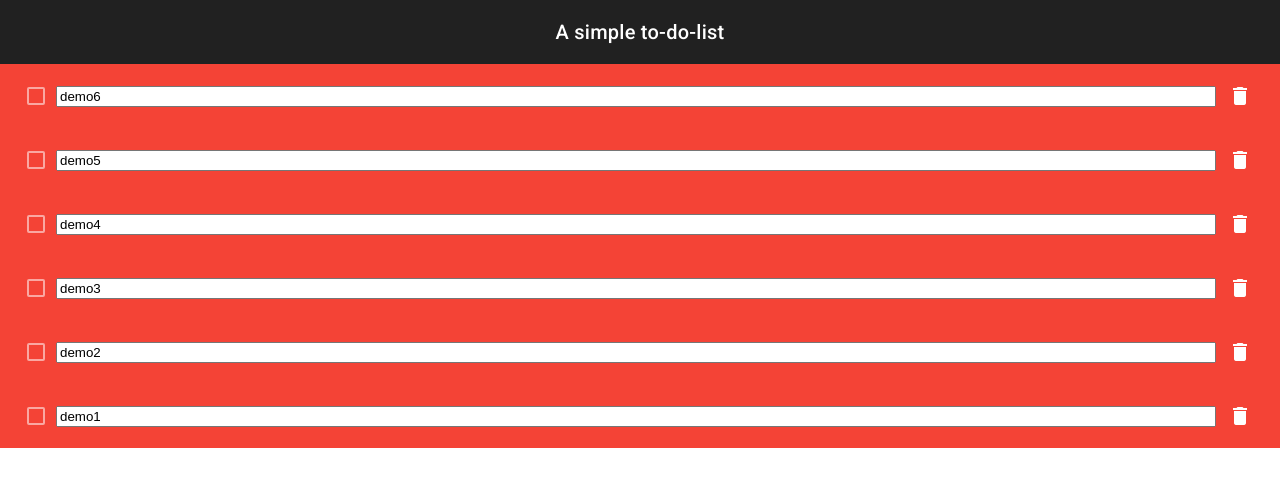
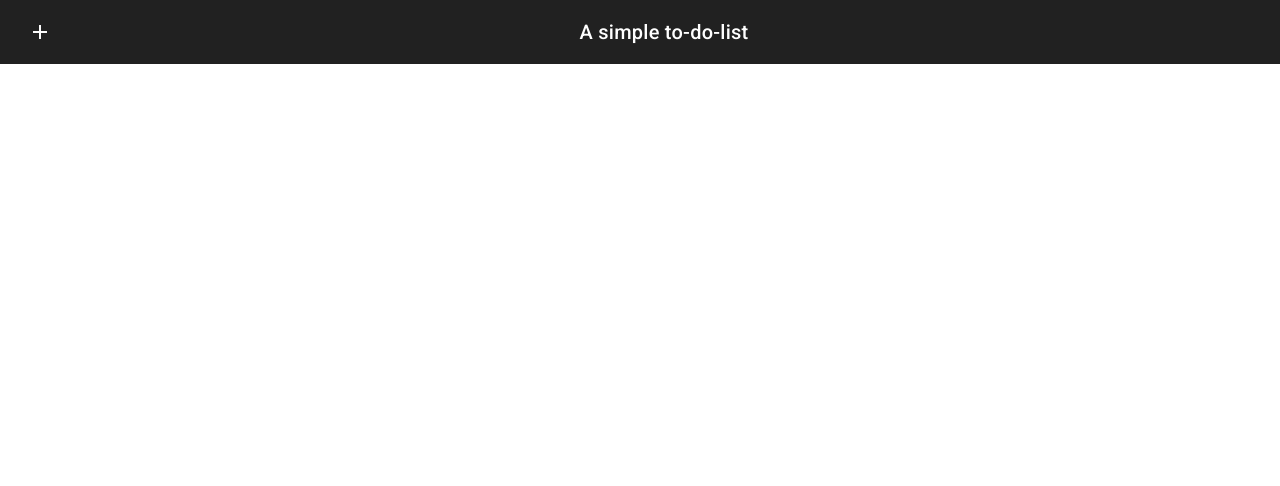
Before and after one commit to zarda/AngularDemo-to-do-list, an Angular app in the folder client/: page / in a window 1280 px wide. Shown: the top 486 px of the page. Built offline with nearby package versions, Linux system fonts and the light colour scheme.

Commit message:
Add a button to add new task list

```diff
--- a/client/src/app/title/title.component.html
+++ b/client/src/app/title/title.component.html
@@ -1,3 +1,11 @@
 <mat-toolbar class="app-header">
+    <button
+        mat-icon-button
+        class="iocn-pad"
+        aria-label="A button with add icon"
+        (click)="listDataService.addList('New Task')"
+        >
+        <mat-icon>add</mat-icon>
+    </button>
     <span class="align-center">A simple to-do-list</span>
 </mat-toolbar>
--- a/client/src/app/title/title.component.ts
+++ b/client/src/app/title/title.component.ts
@@ -1,4 +1,5 @@
 import { Component } from '@angular/core';
+import { ListDataService } from '../service/list-data.service';
 
 @Component({
   selector: 'app-title',
@@ -7,4 +8,6 @@ import { Component } from '@angular/core';
 })
 export class TitleComponent {
 
+  constructor(readonly listDataService: ListDataService) { }
+
 }
--- a/client/src/app/to-do-list/to-do-list.component.ts
+++ b/client/src/app/to-do-list/to-do-list.component.ts
@@ -8,9 +8,7 @@ import { ListDataService } from '../service/list-data.service';
 })
 export class ToDoListComponent {
 
-  constructor(readonly listDataService: ListDataService) {
-    DEMO_DATA.forEach(data => this.listDataService.addList(data.description));
-  }
+  constructor(readonly listDataService: ListDataService) { }
 
   checkCompleted(key: string) {
     this.listDataService.changeIsCompleted(key);
@@ -20,12 +18,3 @@ export class ToDoListComponent {
     this.listDataService.delList(key);
   }
 }
-
-const DEMO_DATA = [
-  { description: 'demo1', isCompleted: false },
-  { description: 'demo2', isCompleted: true },
-  { description: 'demo3', isCompleted: false },
-  { description: 'demo4', isCompleted: true },
-  { description: 'demo5', isCompleted: true },
-  { description: 'demo6', isCompleted: false },
-];
```
